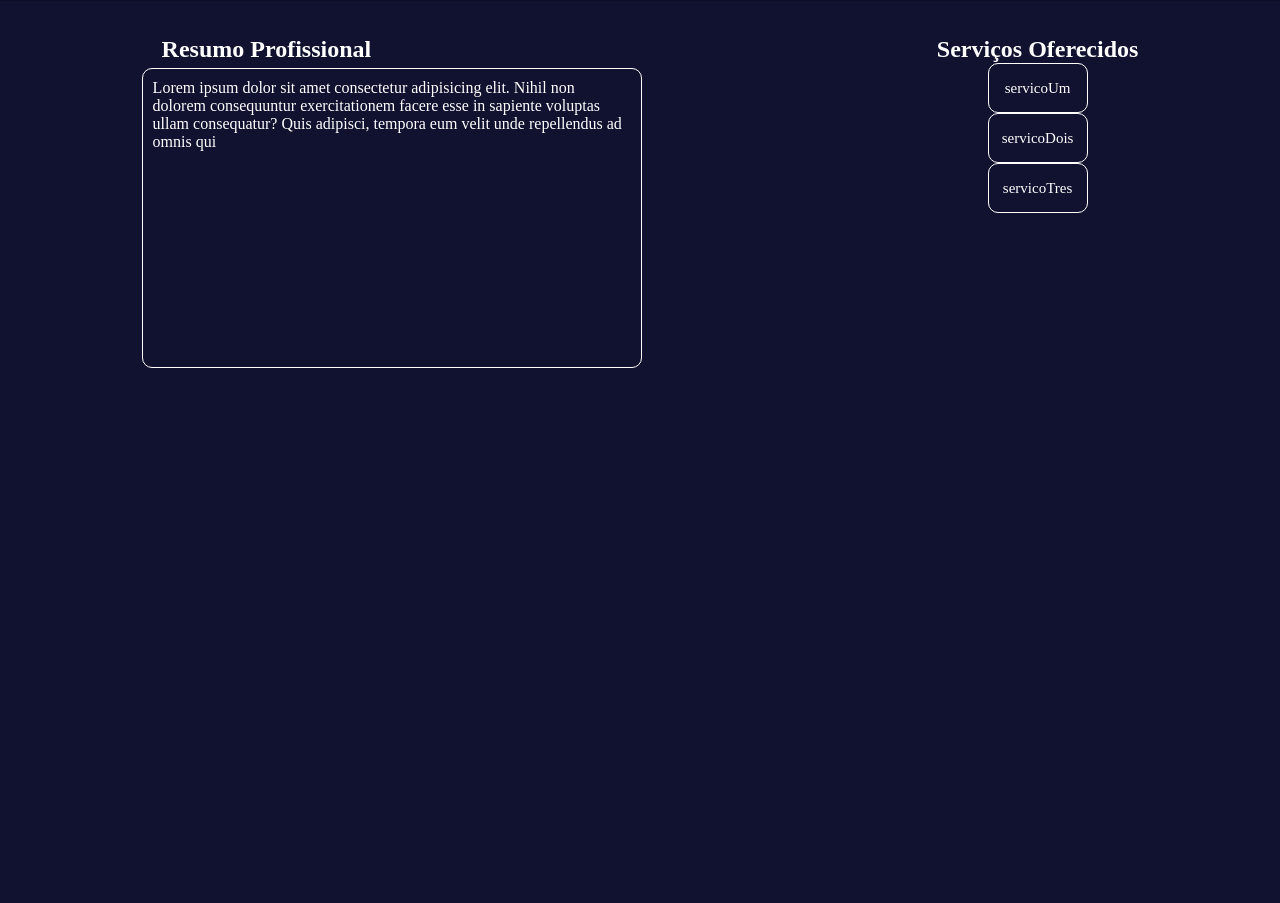
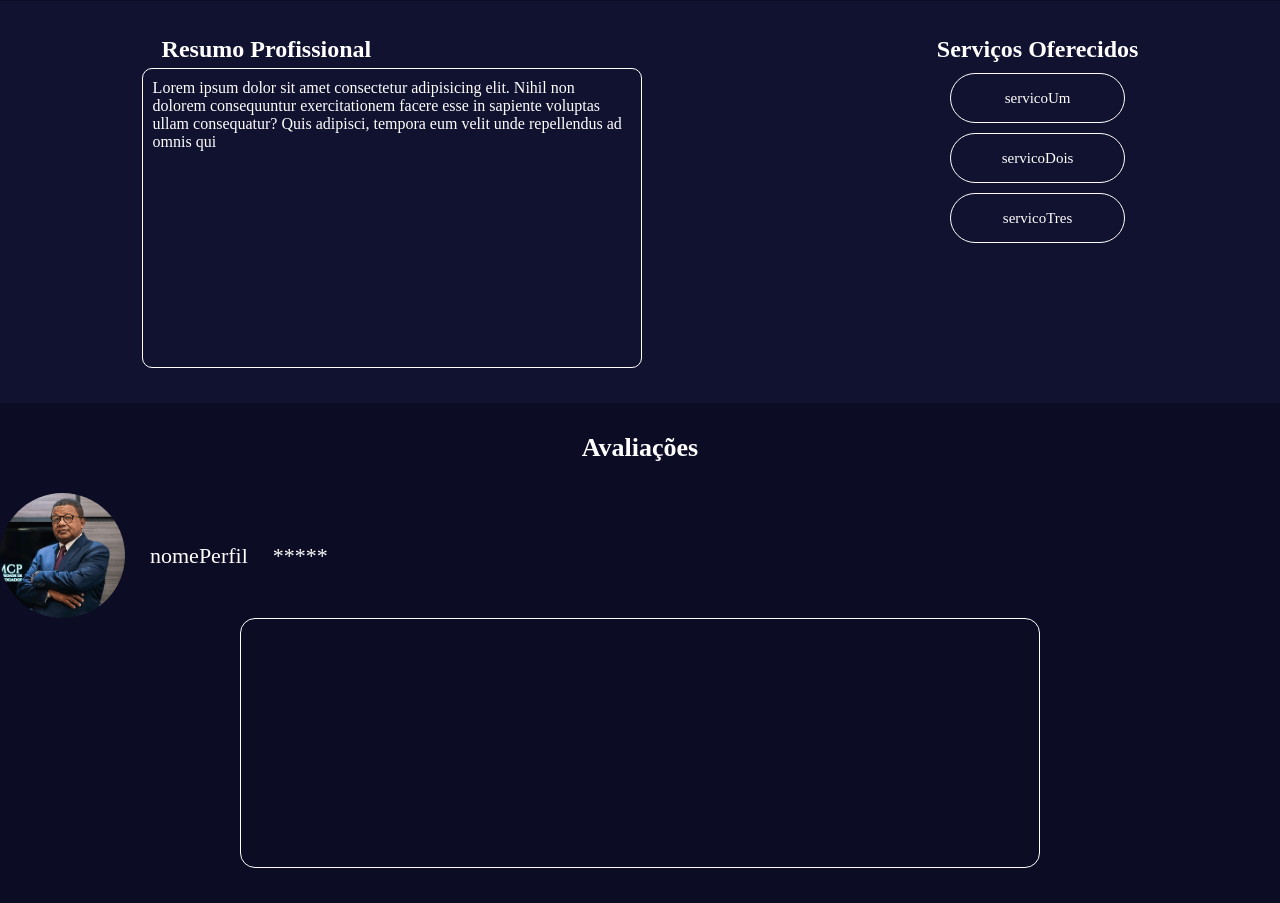
Before and after one commit to GabrielMiranda21/Direito-Direto, a PHP site: page /view/perfilAdvogado.php in a window 1280 px wide. Shown: the part 474-1377 px from the top of the page. Before the commit the page ends 842 px from the top, so only its background shows below. Run offline with PHP 8.4, Linux system fonts and the light colour scheme.

Commit message:
Atualizando alterações do perfil advogado na parte de avaliaçoes

```diff
--- a/public/css/perfilAdvogado.css
+++ b/public/css/perfilAdvogado.css
@@ -68,7 +68,7 @@ section.resumoProfissional {
     display: flex;
     justify-content: space-around;
     width: 100%;
-    margin-top: 35px;
+    margin: 35px 0;
 }
 
 section.resumoProfissional div.biografia {
@@ -101,6 +101,7 @@ section.resumoProfissional div.servicosOferecidos {
 
 section.resumoProfissional div.servicosOferecidos h2 {
     color: #fff;
+    margin-bottom: 10px;
 }
 
 section.resumoProfissional div.servicosOferecidos p {
@@ -109,8 +110,72 @@ section.resumoProfissional div.servicosOferecidos p {
     align-items: center;
     font-size: 15px;
     color: #fff;
-    width: 100px;
+    width: 175px;
     height: 50px;
     border: 1px solid #fff;
-    border-radius: 10px;
+    border-radius: 35px;
+    margin-bottom: 10px;
 }
+
+/*********************** AVALIAÇÕES ***********************/
+
+section.avaliacoes {
+    display: flex;
+    flex-direction: column;
+    align-items: center;
+    width: 100%;
+    height: 500px;
+    background-color: #0C0C24;
+}
+
+section.avaliacoes h3{
+    font-size: 26px;
+    margin: 30px 0;
+    color: #fff;
+}
+
+section.avaliacoes div.feedback {
+    display: flex;
+    flex-direction: column;
+    align-items: center;
+    width: 100%;
+    height: 100%;
+}
+
+section.avaliacoes div.feedback div.usuario {
+    display: flex;
+    justify-content: flex-start;
+    width: 100%;
+    margin: 0 150px
+}
+
+section.avaliacoes div.feedback div.usuario p{
+    display: flex;
+    align-items: center;
+    margin-left: 25px;
+    font-size: 22px;
+    color: #fff;
+}
+
+section.avaliacoes div.feedback div.usuario div.perfilUsuario {
+    width: 125px;
+    height: 125px;
+    border-radius: 50%;
+    overflow: hidden;
+}
+
+section.avaliacoes div.feedback div.usuario div.perfilUsuario img {
+    width: 100%;
+    height: 100%;
+    object-fit: cover;
+    object-position: top center;
+    background-size: cover;
+}
+
+section.avaliacoes div.feedback div.comentario {
+    width: 100%;
+    max-width: 800px;
+    height: 250px;
+    border: 1px solid #fff;
+    border-radius: 15px;
+}
--- a/view/perfilAdvogado.php
+++ b/view/perfilAdvogado.php
@@ -60,7 +60,20 @@
     </section>
 
 
-    <section class="avaliacoes"></section>
+    <section class="avaliacoes">
+        <h3>Avaliações</h3>
+
+        <div class="feedback">
+            <div class="usuario">
+                <div class="perfilUsuario">
+                    <img src="../public/img/perfil1.png" alt="perfil">
+                </div>
+                <p id="nomePerfil">nomePerfil</p>
+                <p id="estrelas">*****</p>
+            </div>
+            <div class="comentario"></div>
+        </div>
+    </section>
 
     <script src="../public/javascript/menu.js"></script>
 
```
